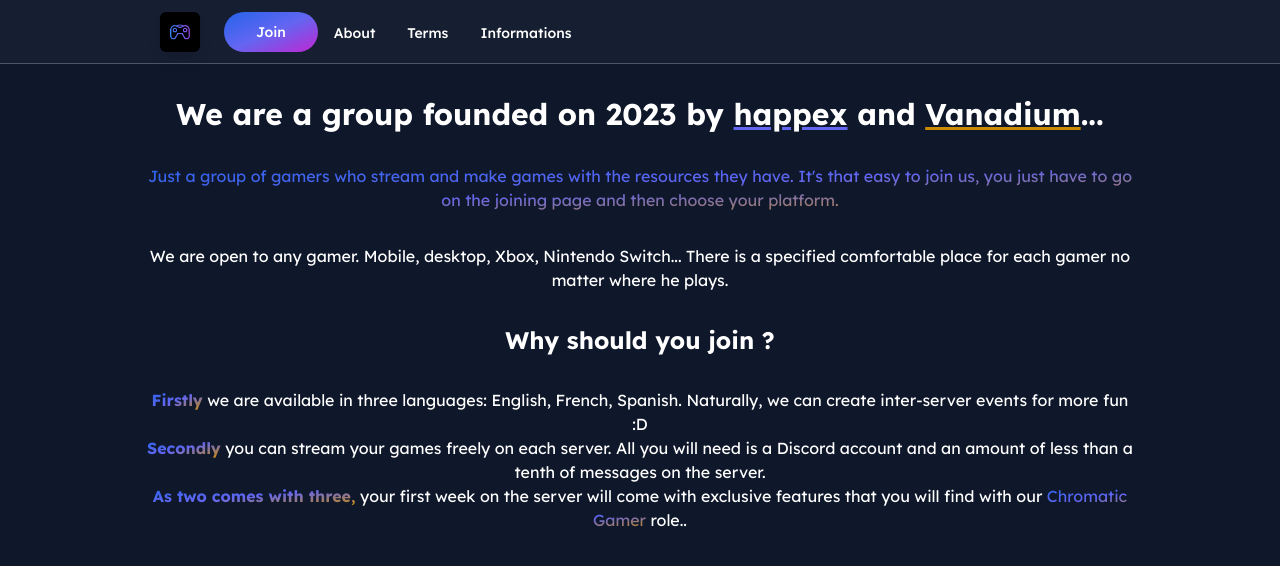
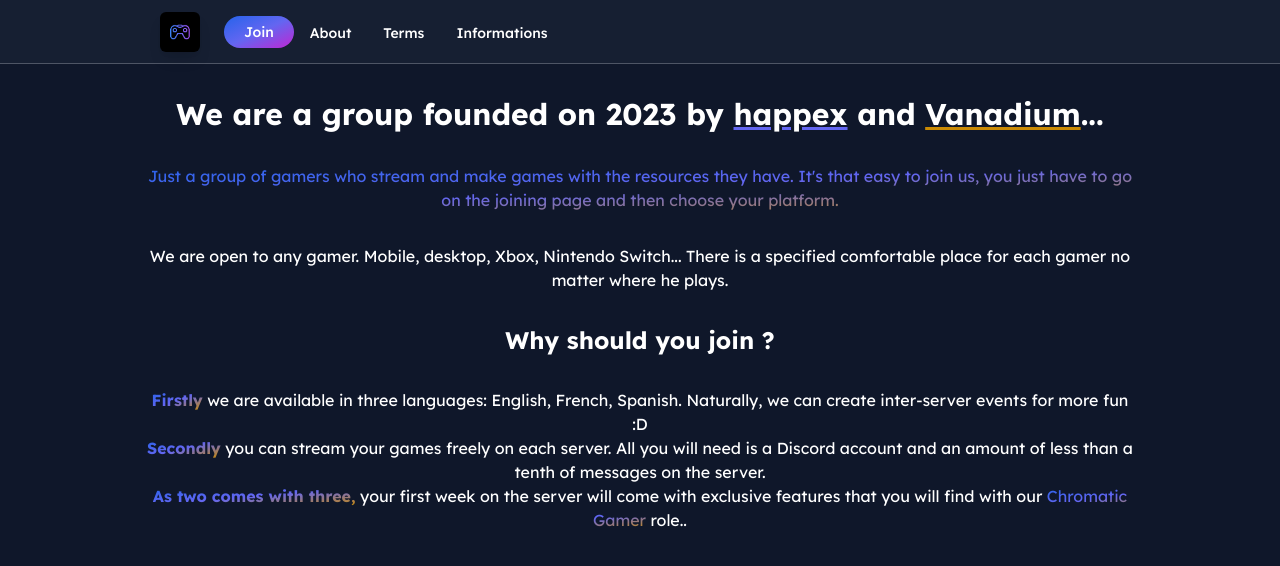
Before and after one commit to thegamehallows/main-website, a plain HTML site: page pages/about.html in a window 1280 px wide. Drawn offline with nearby package versions, Linux system fonts and the light colour scheme.

Commit message:
Update about.html

```diff
--- a/pages/about.html
+++ b/pages/about.html
@@ -23,7 +23,7 @@
 	<body class="bg-slate-900 text-white font-sans dark:bg-black dark:text-slate-100">
 		<header class="flex bg-slate-800/50 border-b border-b-1 border-b-slate-100/25 h-16 md:px-36">
 			<button class="h-full px-4 py-auto hover:bg-slate-50/5"><a href="/"><img src="/static/assets/logo.png" class="w-10 h-auto rounded-md shadow-lg" /></a></button>
-			<button class="h-full pr-2"><button class="bg-gradient-to-br from-blue-600 via-indigo-500 to-fuchsia-600 text-white text-sm font-medium h-10 px-8 my-auto rounded-full"><a href="./join.html">Join</a></button></button>
+			<button class="h-full pr-2"><button class="bg-gradient-to-br from-blue-600 via-indigo-500 to-fuchsia-600 text-white text-sm font-medium h-8 px-5 my-auto rounded-full"><a href="./join.html">Join</a></button></button>
 			<button class="h-full px-2 py-auto hover:bg-slate-50/5 md:hidden hover:border-b-4 hover:border-b-blue-500"><a href="./about.html"><img src="/static/icons/users.svg" class="w-8" /></a></button>
 			<button class="h-full px-2 py-auto hover:bg-slate-50/5 md:hidden hover:border-b-4 hover:border-b-blue-500"><a href="./terms.html"><img src="/static/icons/terms.svg" class="w-8" /></a></button>
 			<button class="h-full px-2 py-auto hover:bg-slate-50/5 md:hidden hover:border-b-4 hover:border-b-blue-500"><a href="./infos.html"><img src="/static/icons/info.svg" class="w-8" /></a></button>
```
